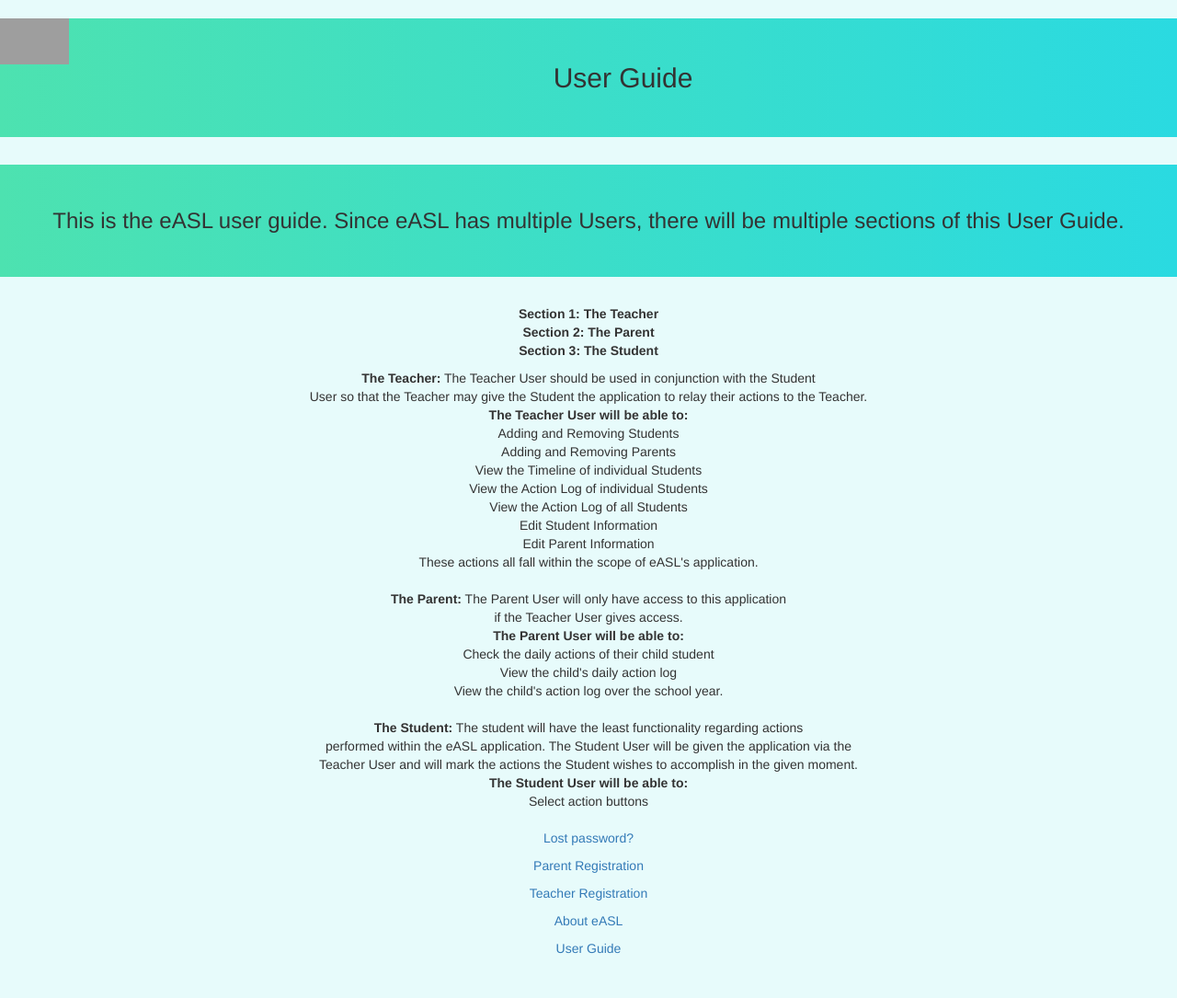
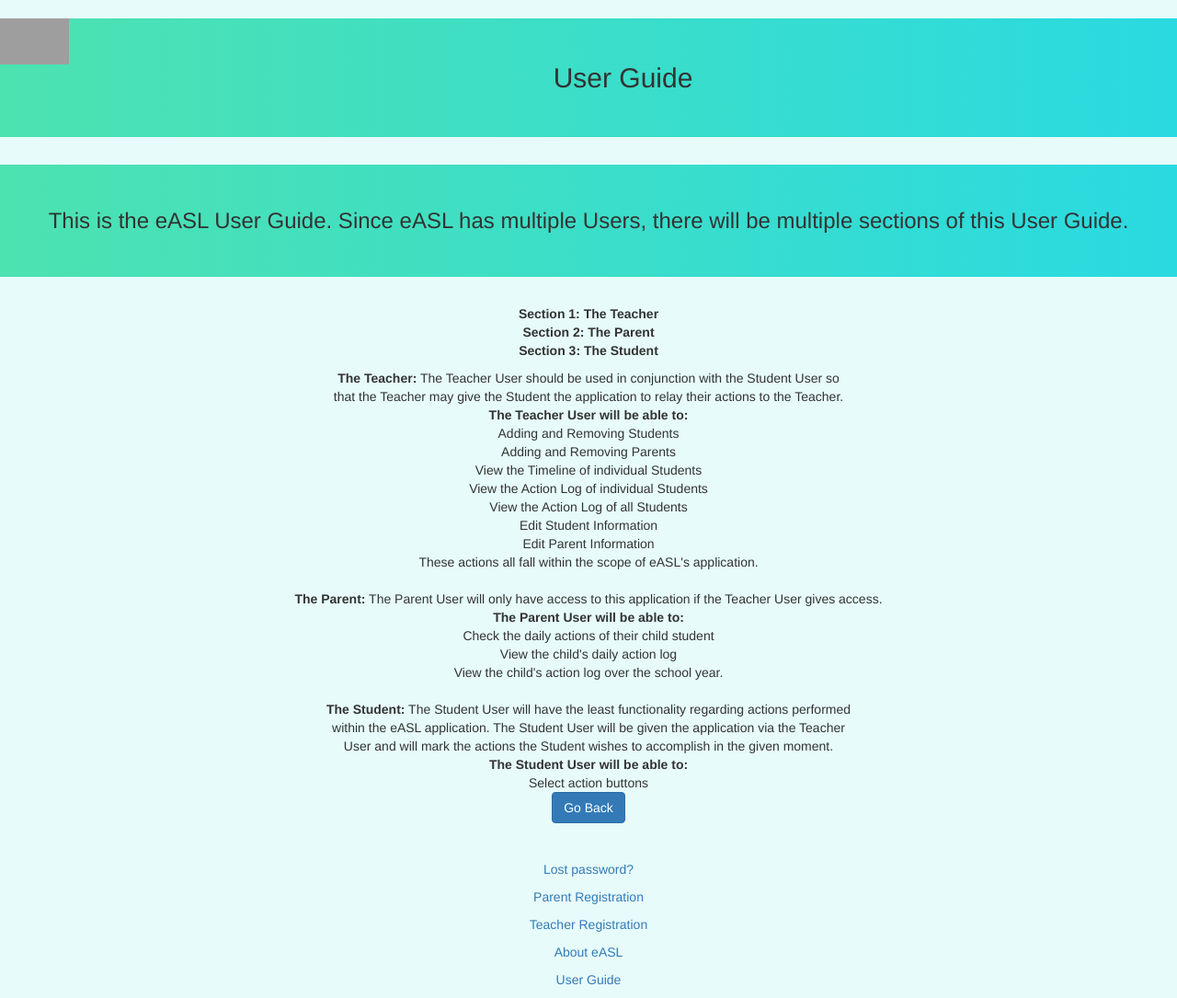
Before and after one commit to curleyt1/EASL, a Django app: page /user_guide/ in a window 1280 px wide. Shown: the whole page at 92% size. Before the commit the page ends 1037 px from the top, so only its background shows below. Run offline with Django 3.2, Linux system fonts and the light colour scheme; some libraries are stand-ins or nearby versions; grey boxes are pictures that could not be loaded.

Commit message:
added go back button and formatted

```diff
--- a/easl/webApp/templates/user_guide.html
+++ b/easl/webApp/templates/user_guide.html
@@ -28,7 +28,8 @@
 <body>
 <div class = 'body text-center'>
 
-<h3 class='jumbotron text-center'>This is the eASL user guide. Since eASL has multiple Users, there will be multiple sections of this User Guide.<br/></h3>
+<h3 class='jumbotron text-center'>This is the eASL User Guide. Since eASL has multiple Users, there will be multiple sections of this User Guide.<br/></h3>
+
 
 <strong>Section 1: The Teacher</strong><br/>
 
@@ -36,7 +37,7 @@
 
 <strong>Section 3: The Student</strong></p>
 
-<strong>The Teacher:</strong> The Teacher User should be used in conjunction with the Student<br/> User so that the Teacher may give the Student the application to relay their actions to the Teacher. <br/><strong>The Teacher User will be able to:</strong><br/>
+<strong>The Teacher:</strong> The Teacher User should be used in conjunction with the Student User so<br/> that the Teacher may give the Student the application to relay their actions to the Teacher. <br/><strong>The Teacher User will be able to:</strong><br/>
 Adding and Removing Students<br/>
 Adding and Removing Parents<br/>
 View the Timeline of individual Students<br/>
@@ -46,21 +47,22 @@ Edit Student Information<br/>
 Edit Parent Information<br/>
 These actions all fall within the scope of eASL's application.<br/>
 <br/>
-<strong>The Parent:</strong> The Parent User will only have access to this application <br/>if the Teacher User gives access. <br/>
+<strong>The Parent:</strong> The Parent User will only have access to this application if the Teacher User gives access. <br/>
 <strong>The Parent User will be able to:</strong><br/>
 Check the daily actions of their child student<br/>
 View the child's daily action log <br/>
 View the child's action log over the school year.<br/>
 <br/>
-<strong>The Student:</strong> The student will have the least functionality regarding actions<br/> performed within the eASL application. The Student User will be given the application via the <br/>Teacher User and will mark the actions the Student wishes to accomplish in the given moment. <br/>
+<strong>The Student:</strong> The Student User will have the least functionality regarding actions performed<br/> within the eASL application. The Student User will be given the application via the Teacher<br/> User and will mark the actions the Student wishes to accomplish in the given moment. <br/>
 <strong>The Student User will be able to:</strong><br/>
 Select action buttons
+<br/>
 
+<a class="btn btn-primary" href="{% url 'home' %}";>Go Back</a>
 </div>
 
 <br/>
-
-
+<br/>
 
 
 <div class='footer'>
@@ -70,6 +72,7 @@ Select action buttons
     <p><a href="{% url 'teacher_signup' %}">Teacher Registration</a></p>
     <p><a href="/about">About eASL</a></p>
     <p><a href="/user_guide">User Guide</a></p>
+    <p><a href="/
   </div>
 </div>
 {% endblock %}
```
Also changed, not shown: easl/db.sqlite3.
